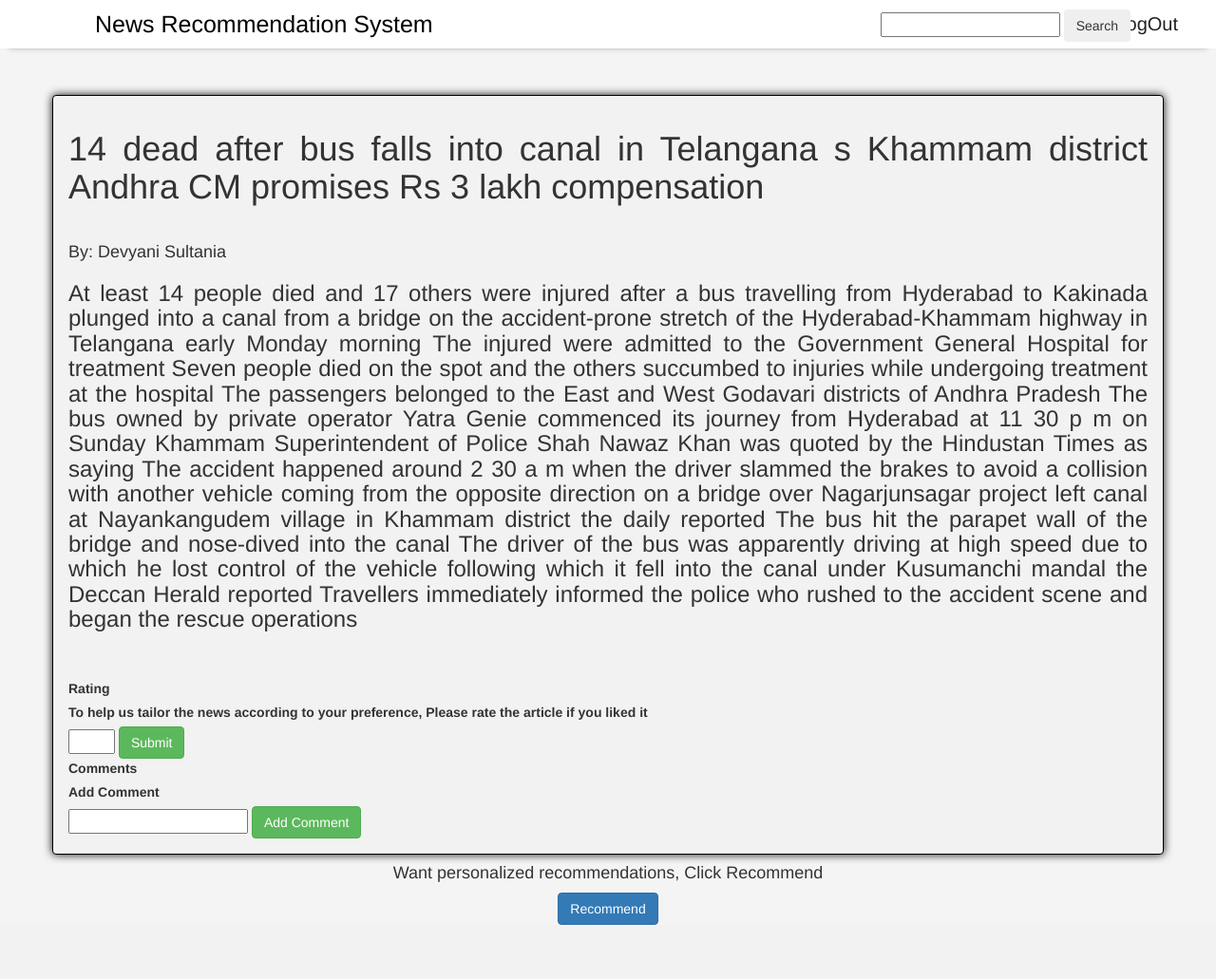
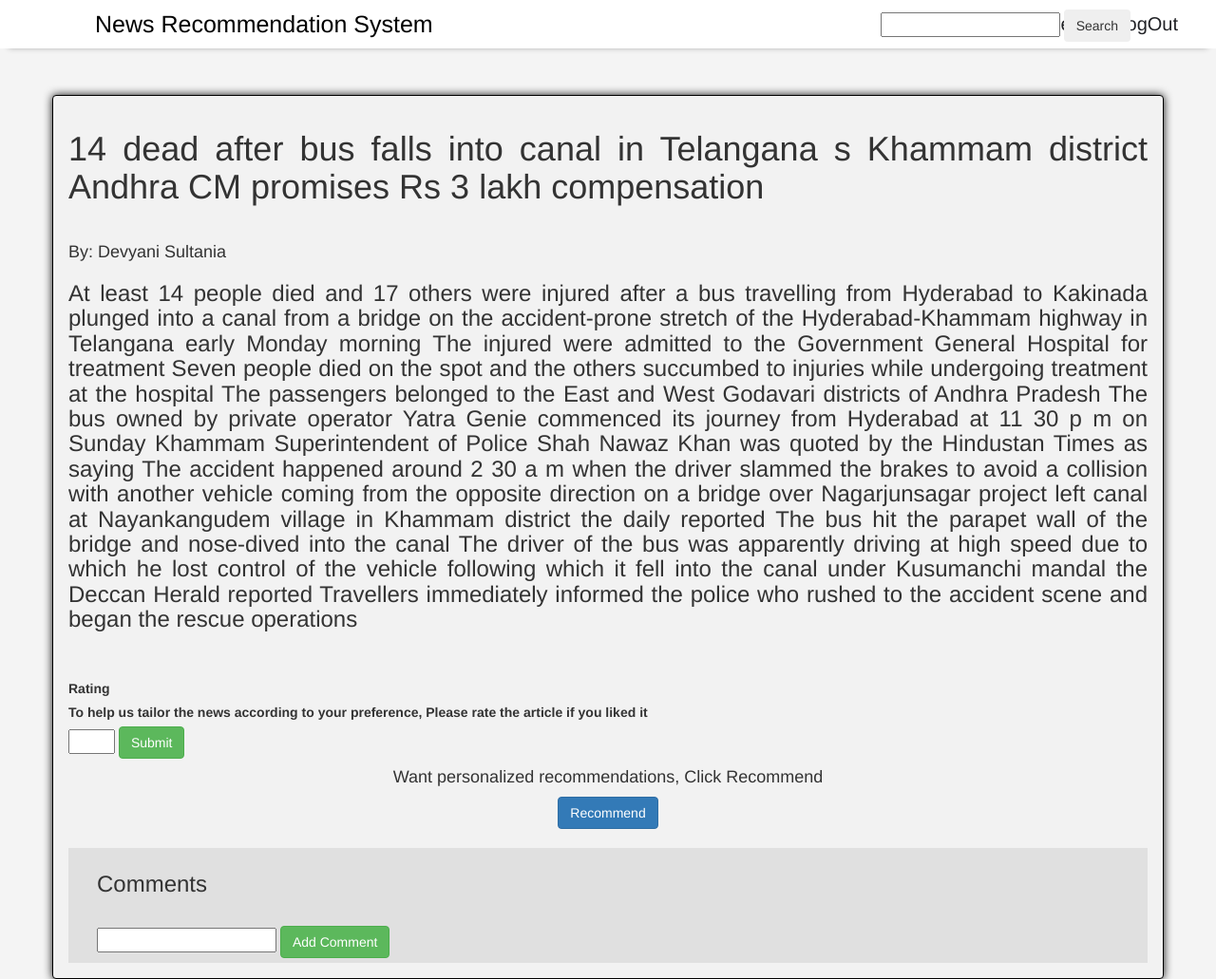
Before and after one commit to Punit-7/News_Recommendation_system, a Django app: page /2 in a window 1280 px wide. Shown: the whole page at 95% size. Before the commit the page ends 974 px from the top, so only its background shows below. Run offline with Django 3.2, Linux system fonts and the light colour scheme; a user stored in the database is signed in; data comes from the database, SQL or seed files in the repository; data that the repository does not hold is empty; some libraries are stand-ins or nearby versions.

Commit message:
Added UserName for comments

```diff
--- a/New folder (2)/newsapp/models.py
+++ b/New folder (2)/newsapp/models.py
@@ -15,4 +15,4 @@ class rate(models.Model):
 class comments(models.Model):
     comment=models.TextField()
     articleId=models.IntegerField()
-    userId=models.IntegerField()
+    userName=models.CharField(default="", max_length=1000)
--- a/New folder (2)/newsapp/templates/a.html
+++ b/New folder (2)/newsapp/templates/a.html
@@ -19,7 +19,7 @@
             <div class="container-fluid">
                 <div class="site-nav-wrapper">
                     <div class="navbar-header">
-                        <a href="#" class="navbar-brand smooth-scroll">
+                        <a href="{% url 'home'%}" class="navbar-brand smooth-scroll">
 
                             News Recommendation System
 
@@ -30,6 +30,7 @@
                         <div class="collapse navbar-collapse">
                             <ul class="nav navbar-nav pull-right">
                                 {% if user.is_authenticated %}
+                                <li><a class="smooth-scroll">Welcome {{ user.username }}</a></li>
                                 <li><a class="smooth-scroll" href="{% url 'logout'%}">LogOut</a></li>
                                 {% else %}
                                 <li><a class="smooth-scroll" href="{% url 'login'%}">LogIn</a></li>
--- a/New folder (2)/newsapp/templates/content.html
+++ b/New folder (2)/newsapp/templates/content.html
@@ -25,6 +25,35 @@
             margin-top: 100px;
             border: 1px solid black;
 }
+
+      .comment-box {
+        margin-top: 20px;
+        padding: 5px;
+        border: #A9A9A9;
+        background-color: #E0E0E0;
+        font: Arial;
+      }
+
+      .comment {
+        margin-left: 25px;
+        width: 800px;
+        background-color: #F0F0F0;
+        font: Arial;
+        border: 1px solid;
+        padding: 8px;
+        box-shadow: 5px 10px #888888;
+        text-align: left;
+        overflow:auto
+      }
+
+      .margin {
+        margin-left: 25px;
+      }
+
+      .welcome {
+        padding-top
+      }
+
     </style>
 </head>
 
@@ -35,7 +64,7 @@
             <div class="container-fluid">
                 <div class="site-nav-wrapper">
                     <div class="navbar-header">
-                        <a href="#" class="navbar-brand smooth-scroll">
+                        <a href="{% url 'home'%}" class="navbar-brand smooth-scroll">
 
                             News Recommendation System
 
@@ -46,6 +75,7 @@
                         <div class="collapse navbar-collapse">
                             <ul class="nav navbar-nav pull-right">
                                 {% if user.is_authenticated %}
+                                <li><a class="smooth-scroll">Welcome {{ user.username }}</a></li>
                                 <li><a class="smooth-scroll" href="{% url 'logout'%}">LogOut</a></li>
                                 {% else %}
                                 <li><a class="smooth-scroll" href="{% url 'login'%}">LogIn</a></li>
@@ -86,32 +116,6 @@
     </form>
 
 
-    <form action="comments" method="post">
-        {% csrf_token%}
-        <label>Comments</label>
-        <div>
-            <label>Add Comment</label><br>
-            <input type="text" name="comment" required>
-            <input type="number" name="articleId"  value="{{obj.id}}" hidden>
-            <input type="number" name="userId"  value="{{ user.id }}" hidden>
-            <button class="btn btn-success">Add Comment</button>
-{#            {% for i in a %}#}
-{#            <p>{{ i }}</p>#}
-{#            {% endfor %}#}
-        </div>
-
-    </form>
-
-    <div>
-            {% for i,j in b.items %}
-            <p>{{ j }} &nbsp {{ i }}</p>
-
-            {% endfor %}
-    </div>
-
-
-
-</div>
 
     <form action="recommend" method="post">
         {% csrf_token%}
@@ -129,6 +133,37 @@
 <h4>Please LogIn to give rating.</h4>
 {% endif %}
 
+       <div class="comment-box">
+    <form action="comments" method="post">
+        {% csrf_token%}
+        <h3 style="margin-left: 25px;">Comments</h3>
+        <div><br>
+            <div class="margin">
+            <input type="text" name="comment" required>
+            <input type="number" name="articleId"  value="{{obj.id}}" hidden>
+            <input type="text" name="userName"  value="{{ user.username }}" hidden>
+            <button class="btn btn-success">Add Comment</button>
+                </div>
+{#            {% for i in a %}#}
+{#            <p>{{ i }}</p>#}
+{#            {% endfor %}#}
+        </div>
+    </form>
+            {% for i,j in b.items %}
+        <br>
+       <div class="comment">
+            <p> User Name: {{ j }} <hr style="border: 1px solid grey"> &nbsp Comment: {{ i }}</p>
+        </div>
+            {% endfor %}
+   </div>
+
+</div>
+
+<script>
+function rating() {
+  alert("You have successfully submitted the rating.");
+}
+</script>
 
 </body>
 </html>
--- a/New folder (2)/newsapp/templates/home.html
+++ b/New folder (2)/newsapp/templates/home.html
@@ -19,7 +19,7 @@
             <div class="container-fluid">
                 <div class="site-nav-wrapper">
                     <div class="navbar-header">
-                        <a href="#" class="navbar-brand smooth-scroll">
+                        <a href="{% url 'home'%}" class="navbar-brand smooth-scroll">
 
                             News Recommendation System
 
@@ -30,6 +30,7 @@
                         <div class="collapse navbar-collapse">
                             <ul class="nav navbar-nav pull-right">
                                 {% if user.is_authenticated %}
+                                <li><a class="smooth-scroll">Welcome {{ user.username }}</a></li>
                                 <li><a class="smooth-scroll" href="{% url 'logout'%}">LogOut</a></li>
                                 {% else %}
                                 <li><a class="smooth-scroll" href="{% url 'login'%}">LogIn</a></li>
--- a/New folder (2)/newsapp/templates/login.html
+++ b/New folder (2)/newsapp/templates/login.html
@@ -27,7 +27,7 @@
             <div class="container-fluid">
                 <div class="site-nav-wrapper">
                     <div class="navbar-header">
-                        <a href="#" class="navbar-brand smooth-scroll">
+                        <a href="{% url 'home'%}" class="navbar-brand smooth-scroll">
 
                             News Recommendation System
 
@@ -38,6 +38,7 @@
                         <div class="collapse navbar-collapse">
                             <ul class="nav navbar-nav pull-right">
                                 {% if user.is_authenticated %}
+                                <li><a class="smooth-scroll">Welcome {{ user.username }}</a></li>
                                 <li><a class="smooth-scroll" href="{% url 'logout'%}">LogOut</a></li>
                                 {% else %}
                                 <li><a class="smooth-scroll" href="{% url 'login'%}">LogIn</a></li>
--- a/New folder (2)/newsapp/templates/register.html
+++ b/New folder (2)/newsapp/templates/register.html
@@ -27,7 +27,7 @@
             <div class="container-fluid">
                 <div class="site-nav-wrapper">
                     <div class="navbar-header">
-                        <a href="#" class="navbar-brand smooth-scroll">
+                        <a href="{% url 'home'%}" class="navbar-brand smooth-scroll">
 
                             News Recommendation System
 
@@ -38,6 +38,7 @@
                         <div class="collapse navbar-collapse">
                             <ul class="nav navbar-nav pull-right">
                                 {% if user.is_authenticated %}
+                                <li><a class="smooth-scroll">Welcome {{ user.username }}</a></li>
                                 <li><a class="smooth-scroll" href="{% url 'logout'%}">LogOut</a></li>
                                 {% else %}
                                 <li><a class="smooth-scroll" href="{% url 'login'%}">LogIn</a></li>
--- a/New folder (2)/newsapp/templates/search.html
+++ b/New folder (2)/newsapp/templates/search.html
@@ -19,7 +19,7 @@
             <div class="container-fluid">
                 <div class="site-nav-wrapper">
                     <div class="navbar-header">
-                        <a href="#" class="navbar-brand smooth-scroll">
+                        <a href="{% url 'home'%}" class="navbar-brand smooth-scroll">
 
                             News Recommendation System
 
@@ -30,6 +30,7 @@
                         <div class="collapse navbar-collapse">
                             <ul class="nav navbar-nav pull-right">
                                 {% if user.is_authenticated %}
+                                <li><a class="smooth-scroll">Welcome {{ user.username }}</a></li>
                                 <li><a class="smooth-scroll" href="{% url 'logout'%}">LogOut</a></li>
                                 {% else %}
                                 <li><a class="smooth-scroll" href="{% url 'login'%}">LogIn</a></li>
--- a/New folder (2)/newsapp/views.py
+++ b/New folder (2)/newsapp/views.py
@@ -32,7 +32,7 @@ def content(request,id):
     for i in range(len(obj1)):
         a.append(obj1[i].comment)
         # b.update(obj1[i].userId : obj1[i].comment)
-        b.__setitem__(obj1[i].comment , obj1[i].userId )
+        b.__setitem__(obj1[i].comment , obj1[i].userName)
     print(b)
     # return render(request, 'content.html', {'obj': obj})
     return render(request, 'content.html', {'obj': obj, 'b': b})
@@ -57,8 +57,8 @@ def addComment(request):
     if request.method=='POST':
         comment=request.POST['comment']
         articleId = request.POST['articleId']
-        userId = request.POST['userId']
-    c = comments(comment=comment,articleId=articleId,userId=userId)
+        userName = request.POST['userName']
+    c = comments(comment=comment,articleId=articleId,userName=userName)
     c.save()
 
     obj1 = comments.objects.all()
@@ -67,10 +67,11 @@ def addComment(request):
     obj = get_object_or_404(Data, pk=articleId)
     a = []
     b = {}
+
     for i in range(len(obj1)):
         a.append(obj1[i].comment)
         # b.update(obj1[i].userId : obj1[i].comment)
-        b.__setitem__(obj1[i].comment , obj1[i].userId )
+        b.__setitem__(obj1[i].comment , obj1[i].userName )
     print(b)
     # return render(request, 'content.html', {'obj': obj})
     return render(request, 'content.html', {'obj': obj, 'b': b})
```
Also changed, not shown: New folder (2)/newsapp/migrations/0006_auto_20210628_1231.py (added), 2 other files.
